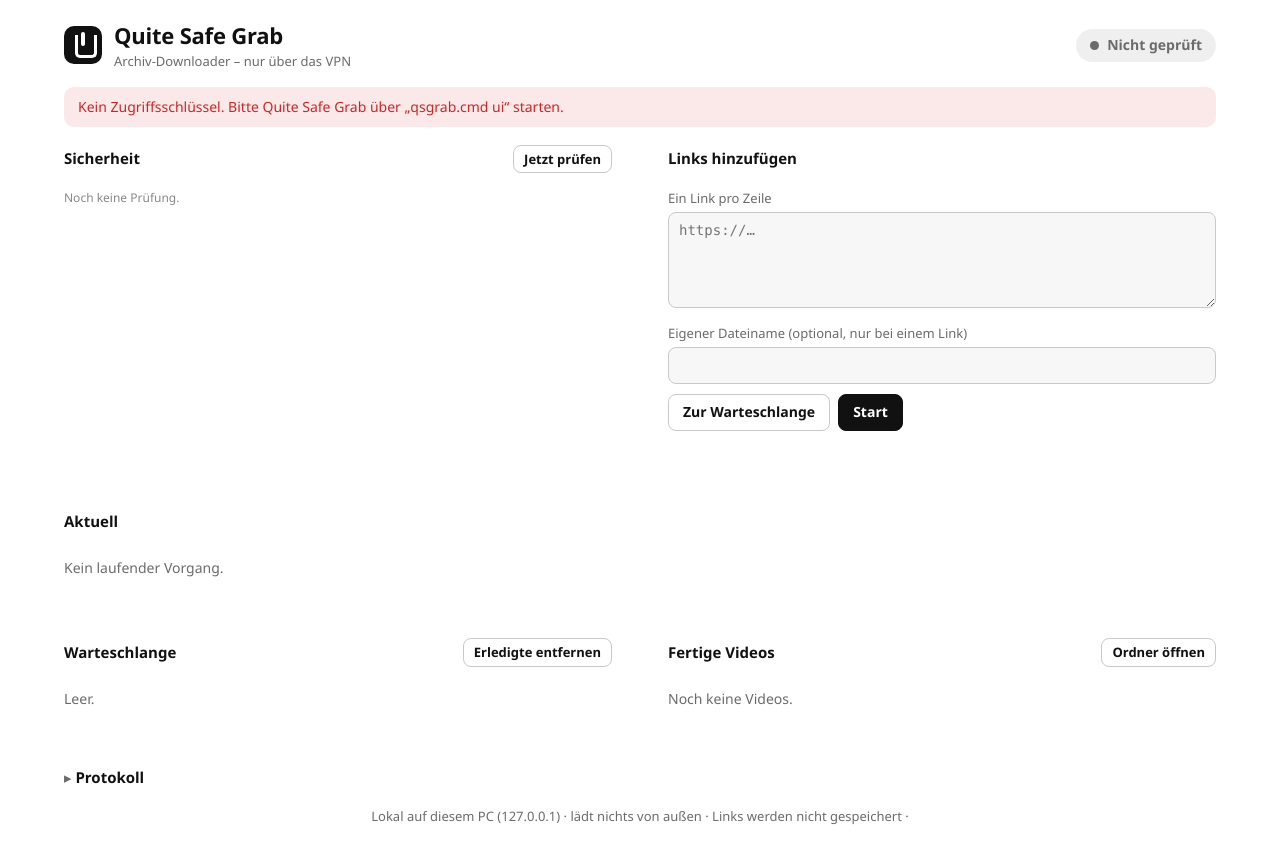
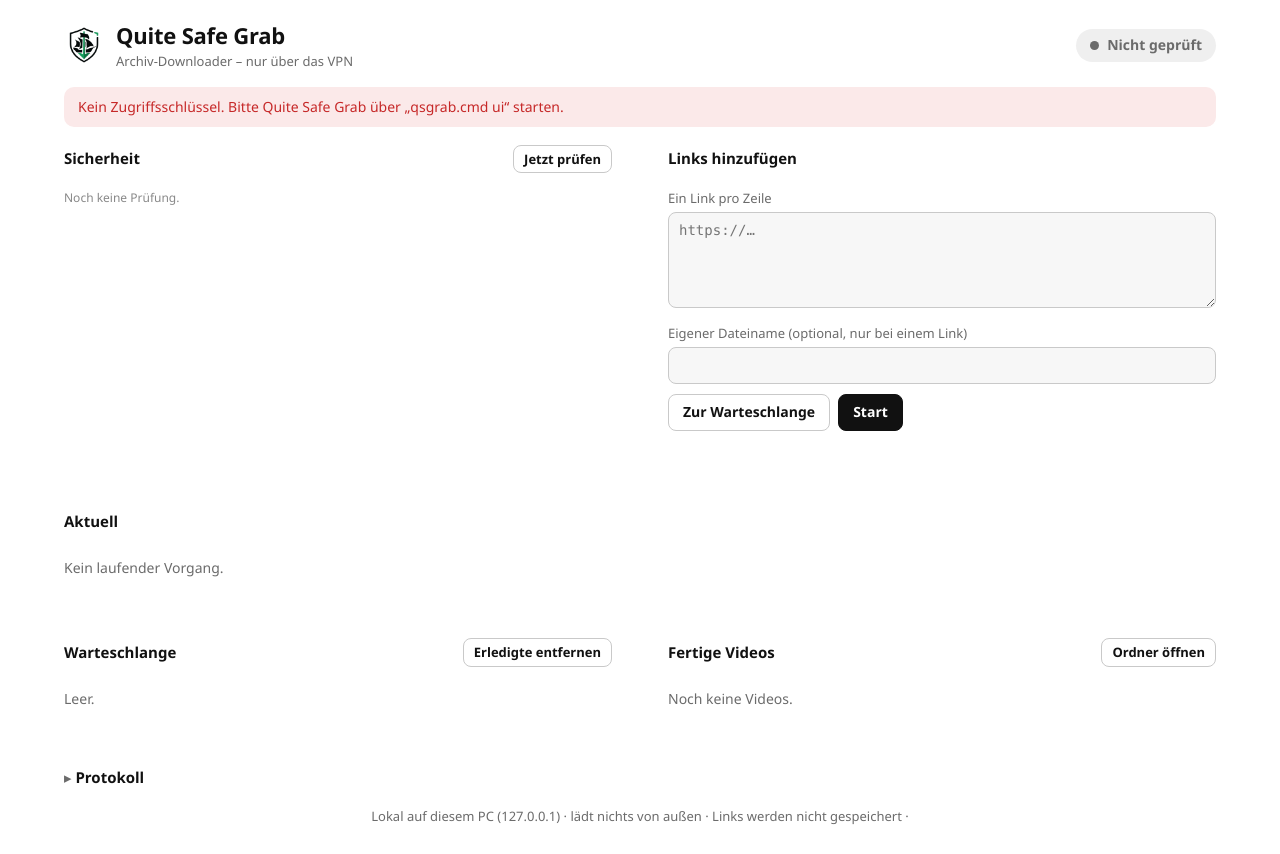
Before and after one commit to wegTobi/QuiteSafeGrab, a plain HTML site: page ui/index.html in a window 1280 px wide. Drawn offline with Linux system fonts and the light colour scheme.

Commit message:
Logo eingebaut
- Logo in der Kopfzeile der Oberflaeche und als Browser-Tab-Symbol
- logo.ico (16-256 px) fuer die Desktop-Verknuepfung; vorhandene Verknuepfung bekommt es beim naechsten Einrichten
- Logo-Dateien in der Release-Liste, als Binaerdateien markiert

```diff
--- a/ui/app.css
+++ b/ui/app.css
@@ -59,16 +59,7 @@ h2 { font-size: 15px; display: inline; }
 
 .top { display: flex; align-items: center; justify-content: space-between; gap: 16px; margin-bottom: 16px; }
 .brand { display: flex; align-items: center; gap: 12px; }
-.logo {
-  width: 38px; height: 38px; border-radius: 10px; background: var(--accent); position: relative; flex: none;
-}
-.logo::after {
-  content: ""; position: absolute; left: 11px; top: 9px; width: 16px; height: 20px;
-  border: 3px solid var(--accent-text); border-top: none; border-radius: 0 0 5px 5px;
-}
-.logo::before {
-  content: ""; position: absolute; left: 17px; top: 6px; width: 4px; height: 14px; background: var(--accent-text); border-radius: 2px;
-}
+.logo { width: 40px; height: 40px; border-radius: 9px; flex: none; display: block; background: #fff; }
 
 .pill {
   padding: 6px 14px; border-radius: 999px; font-weight: 600; font-size: 14px; white-space: nowrap;
--- a/ui/index.html
+++ b/ui/index.html
@@ -6,12 +6,13 @@
 <meta name="referrer" content="same-origin">
 <title>Quite Safe Grab</title>
 <link rel="stylesheet" href="/app.css">
+<link rel="icon" type="image/png" href="/favicon.png">
 <script src="/app.js" defer></script>
 </head>
 <body>
 <header class="top">
   <div class="brand">
-    <span class="logo" aria-hidden="true"></span>
+    <img class="logo" src="/logo.png" alt="" width="40" height="40">
     <div>
       <h1>Quite Safe Grab</h1>
       <p class="sub">Archiv-Downloader – nur über das VPN</p>
```
Also changed, not shown: logo.ico (added), ui/favicon.png (added), ui/logo.png (added), 4 other files.
